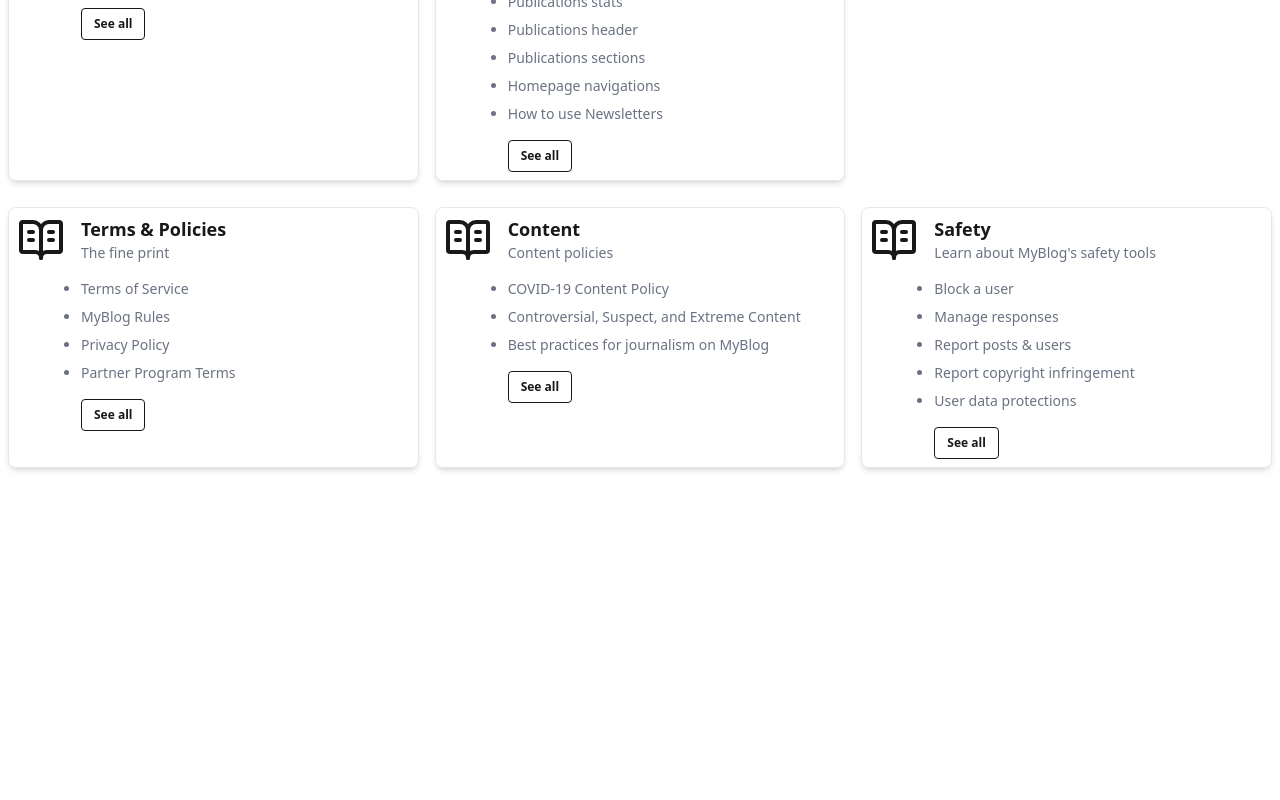
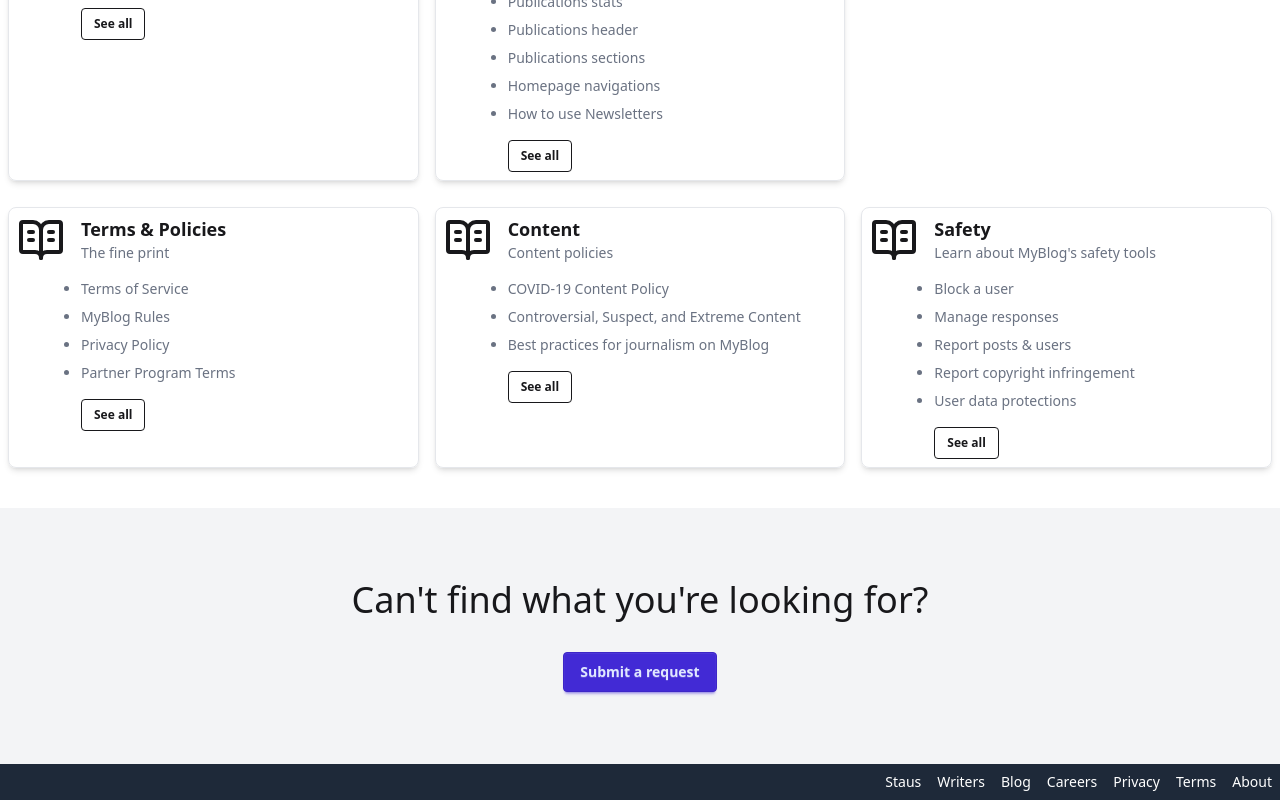
Before and after one commit to eedu7/my-blog, a Next.js app in the folder frontend/: page /help in a window 1280 px wide. Shown: the part 1240-2040 px from the top of the page. Before the commit the page ends 1716 px from the top, so only its background shows below. Built offline with nearby package versions, Linux system fonts and the light colour scheme.

Commit message:
feat: completed the help page

```diff
--- a/frontend/src/app/(static_pages)/help/page.tsx
+++ b/frontend/src/app/(static_pages)/help/page.tsx
@@ -3,6 +3,8 @@ import { Metadata } from "next";
 
 import { HelpSearchSection } from "@/modules/help/search";
 import { HelpCardSection } from "@/modules/help/help-card";
+import { helpPageFooterLinks } from "@/constants/navbars";
+import Link from "next/link";
 
 export const metadata: Metadata = {
     title: "MyBlog Help Center",
@@ -17,8 +19,32 @@ const HelpPage = () => {
             <main>
                 <HelpSearchSection />
                 <HelpCardSection />
+                <section className="mt-8 flex h-64 flex-col items-center justify-center gap-8 bg-gray-100 p-2">
+                    <p className="text-4xl">
+                        Can't find what you're looking for?
+                    </p>
+                    {/* TODO: Added a mailto link, to submit a help request */}
+                    <button className="btn btn-primary text-sm">
+                        Submit a request
+                    </button>
+                </section>
             </main>
-            <footer></footer>
+            <footer className="bg-gray-800 p-2 text-white">
+                <nav>
+                    <ul className="flex items-center justify-end gap-4 text-[0.47rem] sm:text-sm">
+                        {helpPageFooterLinks.map(({ id, title, href }) => (
+                            <li key={id}>
+                                <Link
+                                    href={href}
+                                    className="link link-hover underline-offset-2"
+                                >
+                                    {title}
+                                </Link>
+                            </li>
+                        ))}
+                    </ul>
+                </nav>
+            </footer>
         </div>
     );
 };
--- a/frontend/src/constants/navbars/index.ts
+++ b/frontend/src/constants/navbars/index.ts
@@ -83,3 +83,41 @@ export const InfoPageFooterLinks: NavLinks[] = [
         title: "Teams",
     },
 ];
+
+export const helpPageFooterLinks: NavLinks[] = [
+    {
+        id: "1",
+        href: "/status",
+        title: "Staus",
+    },
+    {
+        id: "2",
+        href: "#",
+        title: "Writers",
+    },
+    {
+        id: "3",
+        href: "#",
+        title: "Blog",
+    },
+    {
+        id: "4",
+        href: "#",
+        title: "Careers",
+    },
+    {
+        id: "5",
+        href: "#",
+        title: "Privacy",
+    },
+    {
+        id: "6",
+        href: "#",
+        title: "Terms",
+    },
+    {
+        id: "7",
+        href: "/about",
+        title: "About",
+    },
+];
--- a/frontend/src/modules/help/search.tsx
+++ b/frontend/src/modules/help/search.tsx
@@ -16,7 +16,7 @@ export const HelpSearchSection = () => {
                 </div>
                 <div className="flex items-center gap-2">
                     <p className="text-xs">Popular:</p>
-                    <div className="flexflex-wrap flex items-center gap-1 text-xs md:gap-2 md:text-sm">
+                    <div className="flexflex-wrap flex items-center gap-1 text-[0.6rem] sm:text-sm md:gap-2">
                         {/* TODO: Add links of these */}
                         <Link className="link underline-offset-4" href="#">
                             Gifting
```
Lines whose indentation alone changed are shown as unchanged.
